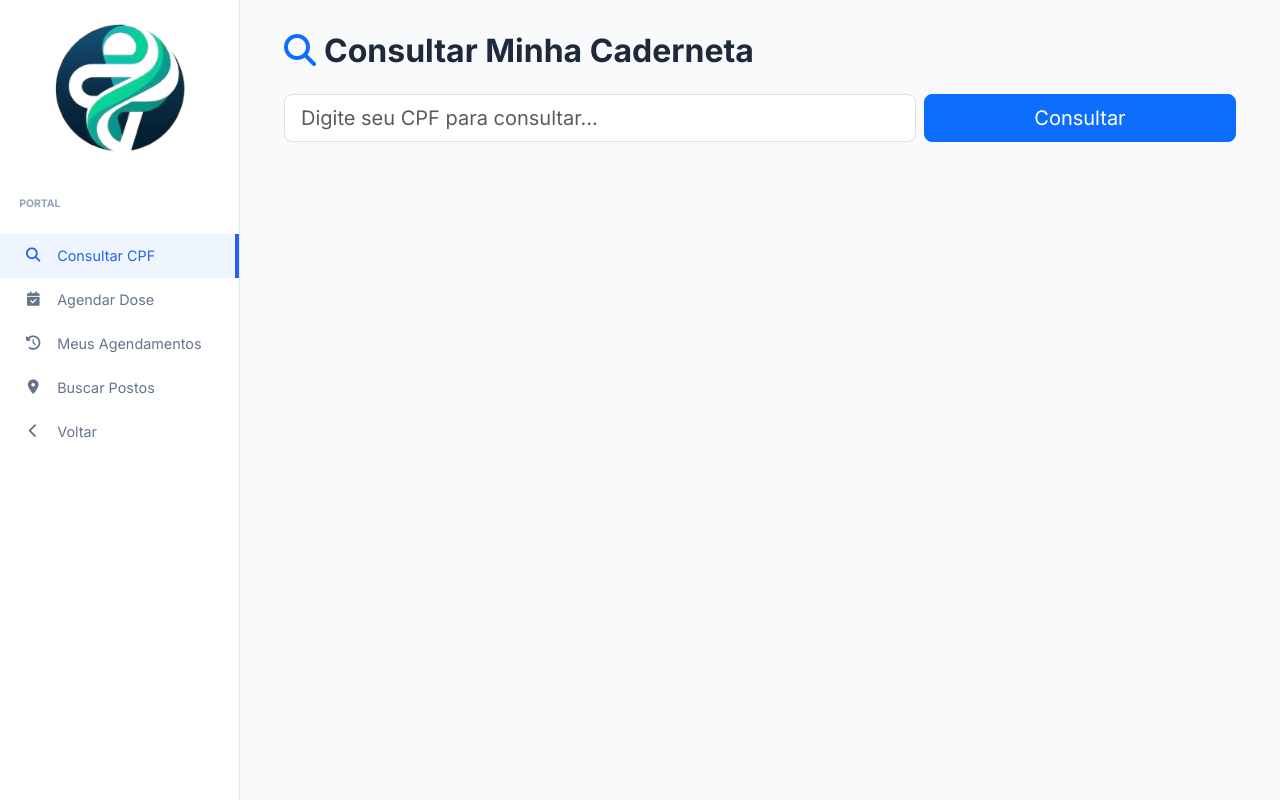
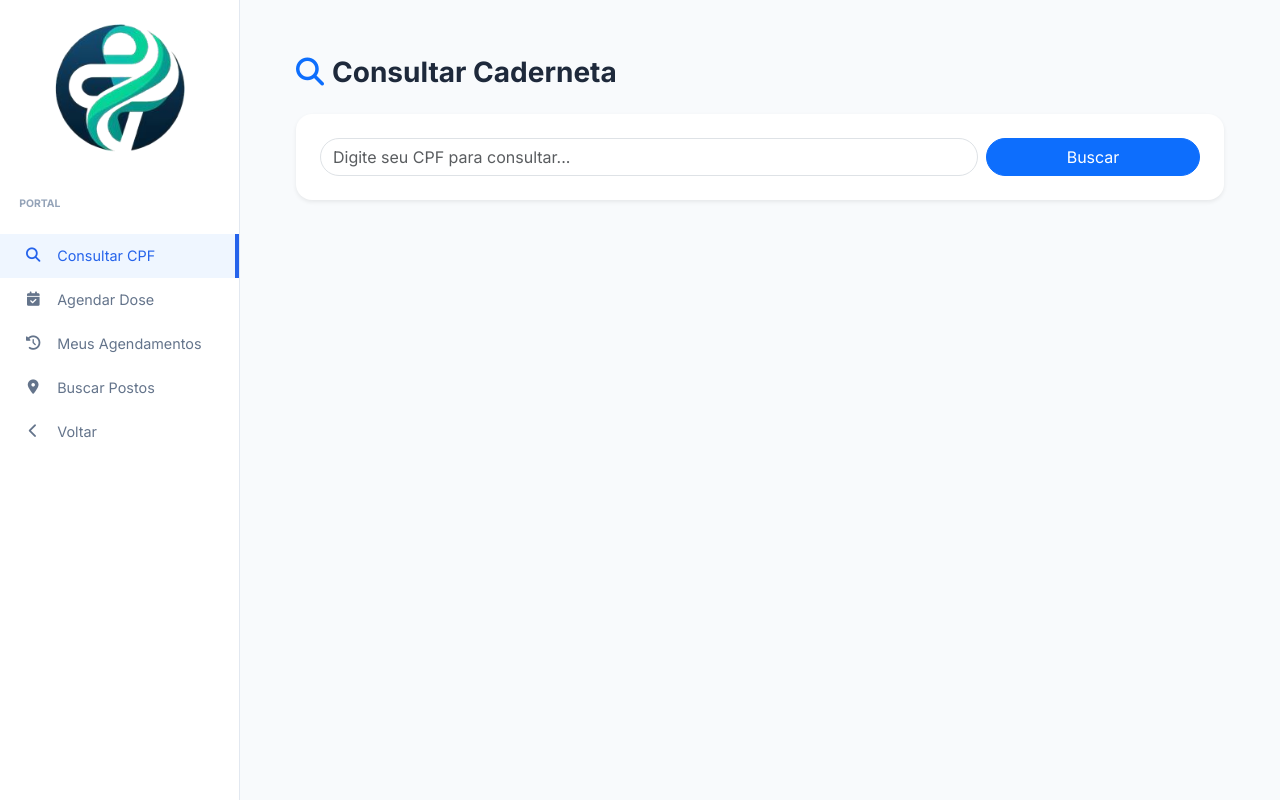
Before and after one commit to jvtrem7/sistema-vacina, a Django app: page /caderneta/ in a window 1280 px wide. Run offline with Django 5.2, Linux system fonts and the light colour scheme.

Commit message:
ajustes finais

```diff
--- a/core/urls.py
+++ b/core/urls.py
@@ -12,6 +12,7 @@ urlpatterns = [
     path('registrar-dose/', views.registrar_dose, name='registrar_dose'),
     path('pacientes/', views.listar_pacientes, name='listar_pacientes'),
     path('editar-paciente/<int:pk>/', views.editar_paciente, name='editar_paciente'),
+    path('portal/', views.portal_boas_vindas, name='portal_boas_vindas'),
     path('caderneta/', views.caderneta_paciente, name='caderneta_paciente'),
     path('postos/', views.busca_postos, name='busca_postos'),
     path('login/', auth_views.LoginView.as_view(template_name='vacinas/login.html'), name='login'),
--- a/vacinas/templates/vacinas/base.html
+++ b/vacinas/templates/vacinas/base.html
@@ -1,3 +1,4 @@
+{% load static %}
 <!DOCTYPE html>
 <html lang="pt-br">
 <head>
@@ -5,6 +6,7 @@
     <meta name="viewport" content="width=device-width, initial-scale=1.0, maximum-scale=1.0, user-scalable=no">
     <title>EasyVacc | Gestão de Imunização</title>
 
+    <link rel="icon" type="image/png" href="{% static 'vacinas/easyvacc.png' %}">
     <link href="https://fonts.googleapis.com/css2?family=Inter:wght@400;600;700&display=swap" rel="stylesheet">
     <link href="https://cdn.jsdelivr.net/npm/bootstrap@5.3.0/dist/css/bootstrap.min.css" rel="stylesheet">
     <link rel="stylesheet" href="https://cdnjs.cloudflare.com/ajax/libs/font-awesome/6.4.0/css/all.min.css">
--- a/vacinas/templates/vacinas/caderneta.html
+++ b/vacinas/templates/vacinas/caderneta.html
@@ -1,42 +1,27 @@
 {% extends 'vacinas/base.html' %}
 
 {% block content %}
-<div class="content-card mb-4">
-    <h2 class="fw-bold"><i class="fas fa-search me-2 text-primary"></i>Consultar Minha Caderneta</h2>
-    <form method="GET" action="." class="row g-2 mt-3">
-        <div class="col-md-8">
-            <input type="text" name="cpf" class="form-control form-control-lg" placeholder="Digite seu CPF para consultar..." value="{{ cpf_busca|default:'' }}">
-        </div>
-        <div class="col-md-4">
-            <button type="submit" class="btn btn-primary btn-lg w-100">Consultar</button>
-        </div>
-    </form>
-</div>
+<div class="container mt-4">
+    <h3 class="fw-bold mb-4"><i class="fa-solid fa-search me-2 text-primary"></i>Consultar Caderneta</h3>
 
-{% if paciente %}
-    <div class="alert alert-info">
-        <i class="fas fa-user me-2"></i> Mostrando resultados para: <strong>{{ paciente.nome }}</strong>
+    <div class="card border-0 shadow-sm rounded-4 p-4 mb-4">
+        <form method="GET" action="{% url 'caderneta_paciente' %}">
+            <div class="row g-2">
+                <div class="col-9">
+                    <input type="text" name="cpf" class="form-control rounded-pill" placeholder="Digite seu CPF para consultar...">
+                </div>
+                <div class="col-3">
+                    <button type="submit" class="btn btn-primary w-100 rounded-pill">Buscar</button>
+                </div>
+            </div>
+        </form>
     </div>
 
-    <div class="row">
-        {% for v in vacinas %}
-        <div class="col-md-4 mb-3">
-            <div class="card border-0 shadow-sm border-start border-4 border-success">
-                <div class="card-body">
-                    <h5 class="fw-bold mb-1 text-uppercase">{{ v.nome_vacina }}</h5>
-                    <p class="text-muted small mb-2">Lote: #{{ v.lote }}</p>
-                    <div class="d-flex justify-content-between align-items-center">
-                        <span class="badge bg-success-subtle text-success">Aplicada</span>
-                        <span class="text-secondary small">{{ v.data_aplicacao|date:"d/m/Y" }}</span>
-                    </div>
-                </div>
-            </div>
-        </div>
-        {% empty %}
-        <div class="col-12 text-center py-5">
-            <p class="text-muted">Nenhum registro de vacina encontrado para este CPF.</p>
-        </div>
-        {% endfor %}
-    </div>
-{% endif %}
+    {% if busca_ativa %}
+        {% if paciente %}
+            {% else %}
+            <div class="alert alert-warning rounded-4">Paciente não encontrado.</div>
+        {% endif %}
+    {% endif %}
+</div>
 {% endblock %}
--- a/vacinas/templates/vacinas/index_escolha.html
+++ b/vacinas/templates/vacinas/index_escolha.html
@@ -42,8 +42,8 @@
                 </div>
                 <div class="card-body p-4">
                     <p class="text-muted small mb-3 text-center">Consulte sua caderneta digital, postos e próximas doses agendadas.</p>
-                    <a href="{% url 'caderneta_paciente' %}" class="btn btn-success btn-sm w-100 rounded-pill fw-bold py-2 shadow-sm hover-lift">
-                        Minha Caderneta <i class="fas fa-arrow-right ms-2"></i>
+                    <a href="{% url 'portal_boas_vindas' %}" class="btn btn-success btn-sm w-100 rounded-pill fw-bold py-2 shadow-sm hover-lift">
+                        Entrar no Portal <i class="fas fa-arrow-right ms-2"></i>
                     </a>
                 </div>
             </div>
--- a/vacinas/views.py
+++ b/vacinas/views.py
@@ -63,15 +63,19 @@ def editar_paciente(request, pk):
         return redirect('listar_pacientes')
     return render(request, 'vacinas/cadastro_paciente.html', {'form': form, 'editando': True})
 
+def portal_boas_vindas(request):
+    return render(request, 'vacinas/portal_boas_vindas.html')
+
 def caderneta_paciente(request):
-    cpf_busca = request.GET.get('cpf')
-    vacinas = None
+    cpf = request.GET.get('cpf')
     paciente = None
-    if cpf_busca:
-        paciente = Paciente.objects.filter(cpf=cpf_busca).first()
-        if paciente:
-            vacinas = Vacina.objects.filter(paciente=paciente).order_by('-data_aplicacao')
-    return render(request, 'vacinas/caderneta.html', {'vacinas': vacinas, 'paciente': paciente, 'cpf_busca': cpf_busca})
+    if cpf:
+        paciente = Paciente.objects.filter(cpf=cpf).first()
+
+    return render(request, 'vacinas/caderneta.html', {
+        'paciente': paciente,
+        'busca_ativa': bool(cpf)
+    })
 
 def index_escolha(request):
     return render(request, 'vacinas/index_escolha.html')
```
Also changed, not shown: vacinas/templates/vacinas/portal_boas_vindas.html (added, +24 -0 lines).
